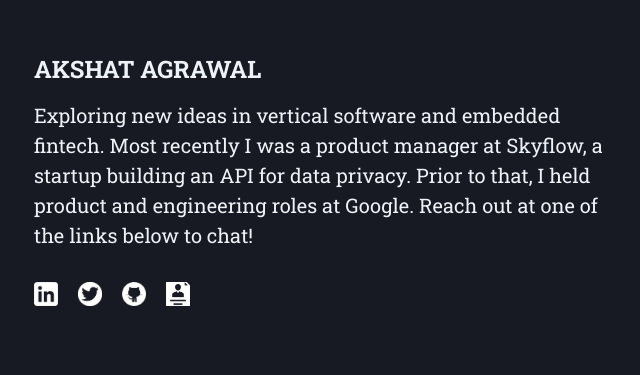
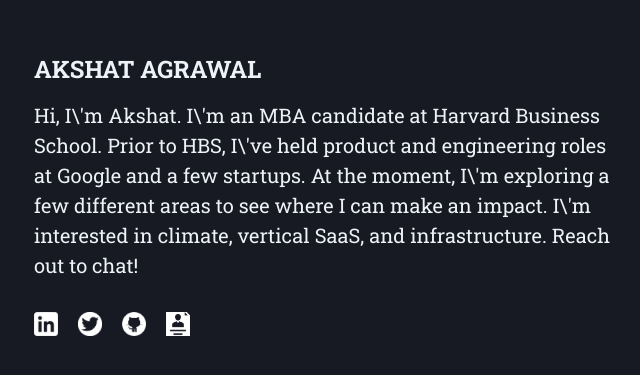
Before and after one commit to akshatag/portfolio-ts, a Next.js app: page /sections/intro in a window 1280 px wide. Shown: the part 249-624 px from the top of the page, without its empty margins (317-957 px from the left). Built offline with nearby package versions, Linux system fonts and the light colour scheme.

Commit message:
intro update

```diff
--- a/pages/sections/intro.tsx
+++ b/pages/sections/intro.tsx
@@ -40,7 +40,7 @@
                         AKSHAT AGRAWAL
                     </Heading>
                     <Text py={4} fontSize='xl'>
-                        Exploring new ideas in vertical software and embedded fintech. Most recently I was a product manager at Skyflow, a startup building an API for data privacy. Prior to that, I held product and engineering roles at Google. Reach out at one of the links below to chat!
+                        Hi, I\'m Akshat. I\'m an MBA candidate at Harvard Business School. Prior to HBS, I\'ve held product and engineering roles at Google and a few startups. At the moment, I\'m exploring a few different areas to see where I can make an impact. I\'m interested in climate, vertical SaaS, and infrastructure. Reach out to chat!
                     </Text>
                 </motion.div>
                 <motion.div
```
